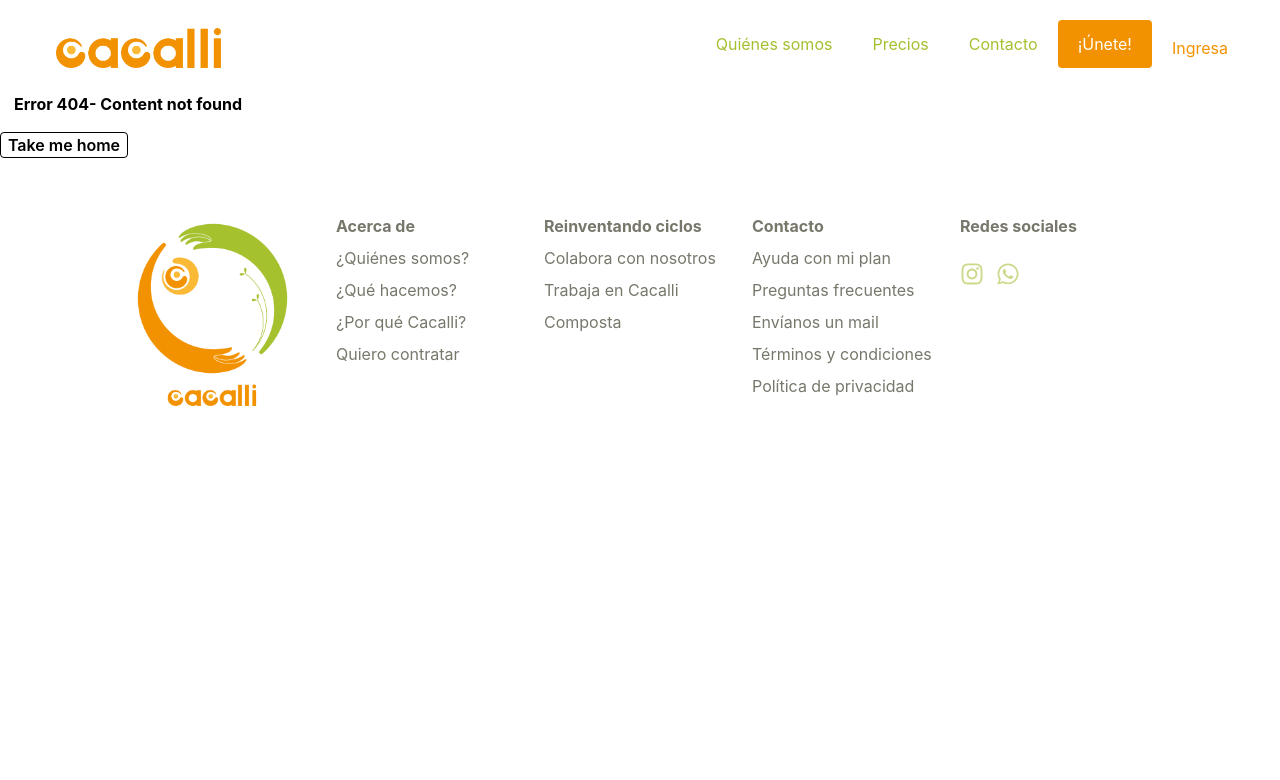
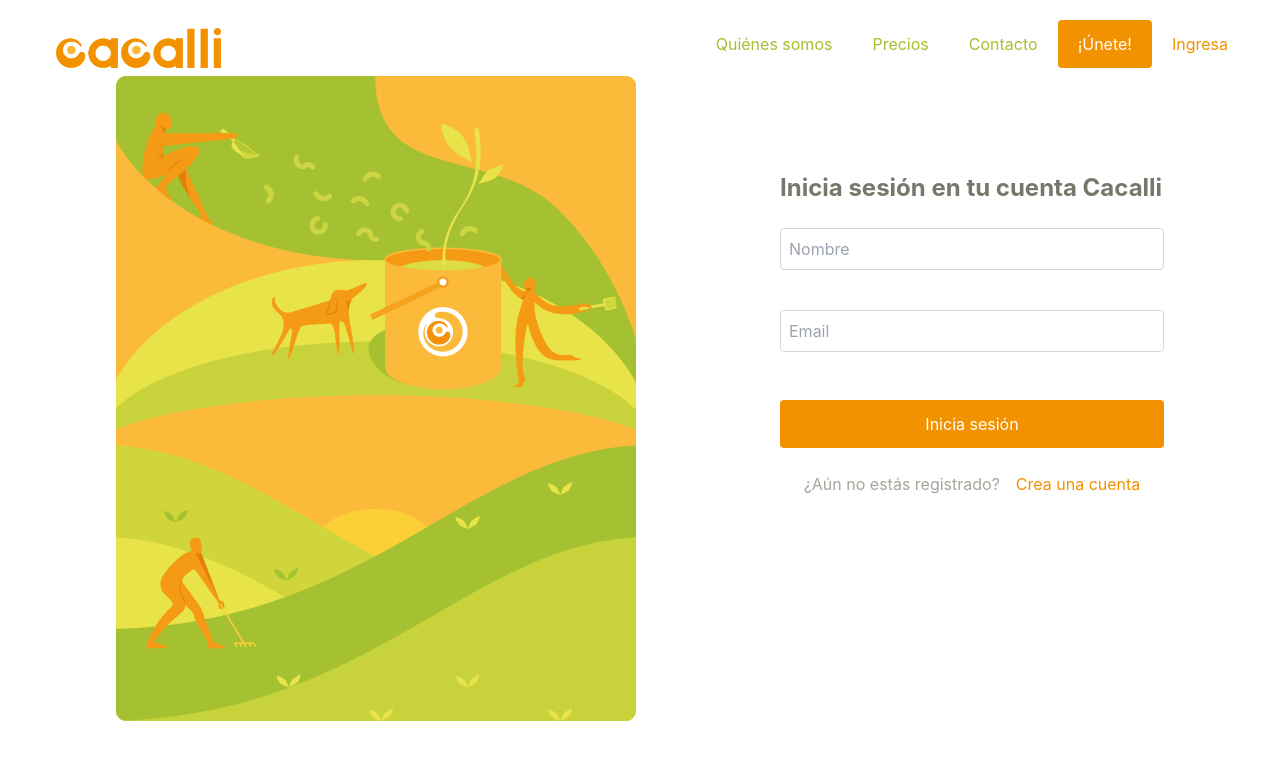
Before and after one commit to Cacalli/cacalli-frontend, a React (Create React App) app: page /ingresa in a window 1280 px wide. Shown: the top 780 px of the page. Built offline with nearby package versions, Linux system fonts and the light colour scheme.

Commit message:
login form created

```diff
--- a/src/App.js
+++ b/src/App.js
@@ -16,6 +16,7 @@ import {
 } from "react-router-dom";
 import NotFound from "./pages/NotFound";
 import JoinUs from "./pages/JoinUs";
+import Login from "./pages/Login";
 
 
 
@@ -29,6 +30,7 @@ function App() {
         <Route path='plan-suscripcion' element={<Prices/>} />
         <Route path='contacto' element={<Contact/>} />
         <Route path='unete' element={<JoinUs/>}/>
+        <Route path="ingresa" element={<Login/>}/>
         <Route path='*' element={<NotFound/>}/>
       </Route>
     )
--- a/src/components/Create account/CreateAccount.js
+++ b/src/components/Create account/CreateAccount.js
@@ -3,7 +3,7 @@ import Button from "../Button/Button";
 export default function CreateAccount(){
     return(
         <div className="flex justify-center gap-28">
-            <img className="h-atuo" src="/assets/landscape-login.png"/>
+            <img className="h-auto" src="/assets/landscape-login.png"/>
 
             <div className="ml-8">
             <p className="font-bold text-2xl mb-6">Crea tu cuenta</p>
--- a/src/components/Header.js
+++ b/src/components/Header.js
@@ -24,8 +24,9 @@ export default function Header(){
                     <NavLink to="unete">
                     <Button variant="primary">¡Únete!</Button>
                     </NavLink>
-
+                    <NavLink to="ingresa">
                     <Button variant="secondary">Ingresa</Button>
+                    </NavLink>
                 </nav>
 
         </header>
--- /dev/null
+++ b/src/components/LoginForm/LoginForm.js
@@ -0,0 +1,28 @@
+import { Link, NavLink } from "react-router-dom";
+import Button from "../Button/Button";
+
+export default function LoginForm(){
+    return(
+        <div className="flex justify-center gap-28">
+        <img className="h-auto" src="/assets/landscape-login.png"/>
+
+        <div className="ml-8 pt-24">
+        <p className="font-bold text-2xl mb-6 text-neutral-gray-two">Inicia sesión en tu cuenta Cacalli</p>
+        <form className="grid gap-4 mb-6">
+            <input className="w-96 mb-6 border border-neutral-gray-four rounded px-2 py-2" placeholder="Nombre"/>
+            <input className="w-96 mb-6 border border-neutral-gray-four rounded px-2 py-2" placeholder="Email"/>
+        </form>
+        <Button variant="primary" isFull>Inicia sesión</Button>
+
+            <div className="flex mt-6 justify-center">
+                <p className="text-neutral-gray-three">¿Aún no estás registrado?</p>
+                <Link to="/unete">
+                <p className="pl-4 text-orange-one">Crea una cuenta</p>
+                </Link>
+
+            </div>
+        </div>
+
+    </div>
+    )
+}
--- /dev/null
+++ b/src/pages/Login.js
@@ -0,0 +1,8 @@
+import LoginForm from "../components/LoginForm/LoginForm";
+
+export default function Login(){
+    return(
+        <LoginForm/>
+    )
+
+}
```
